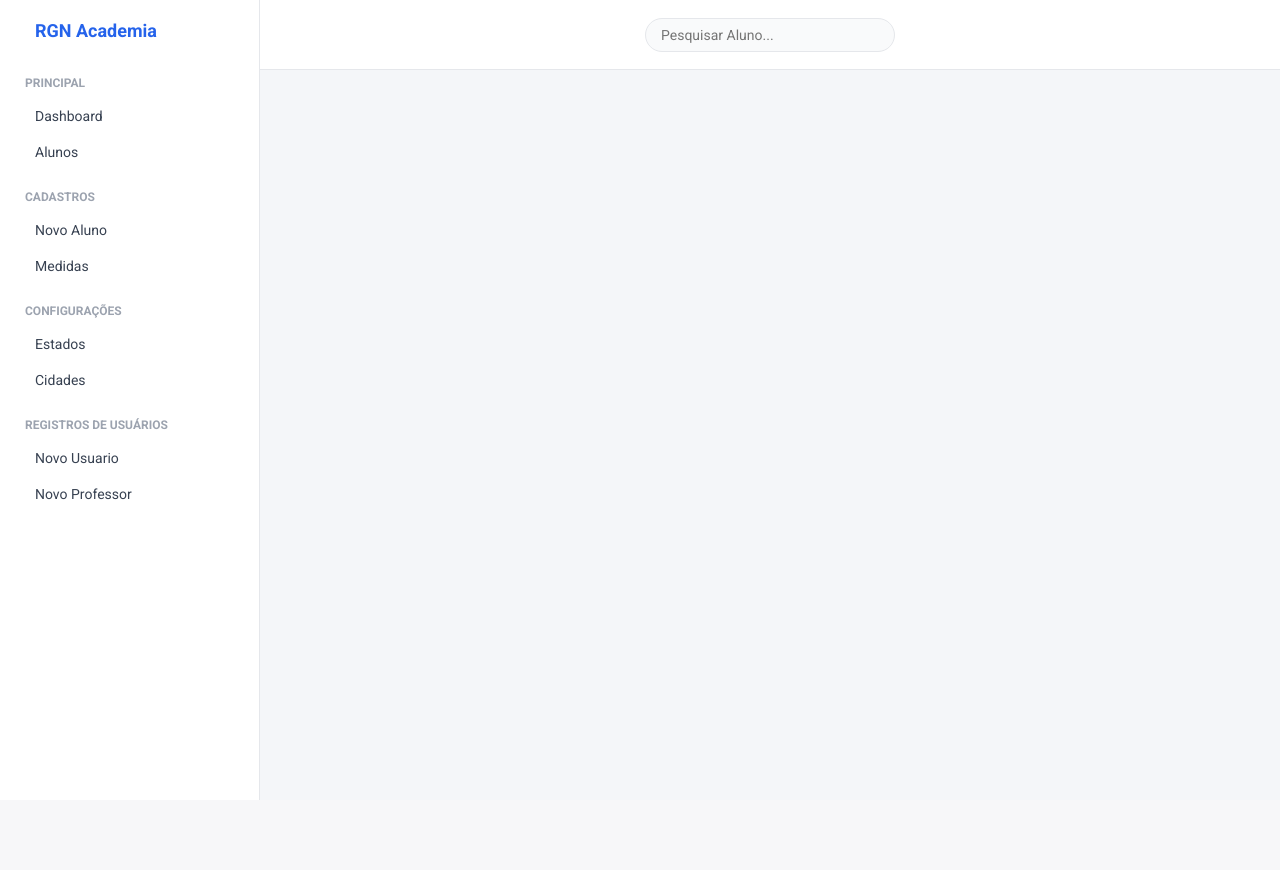
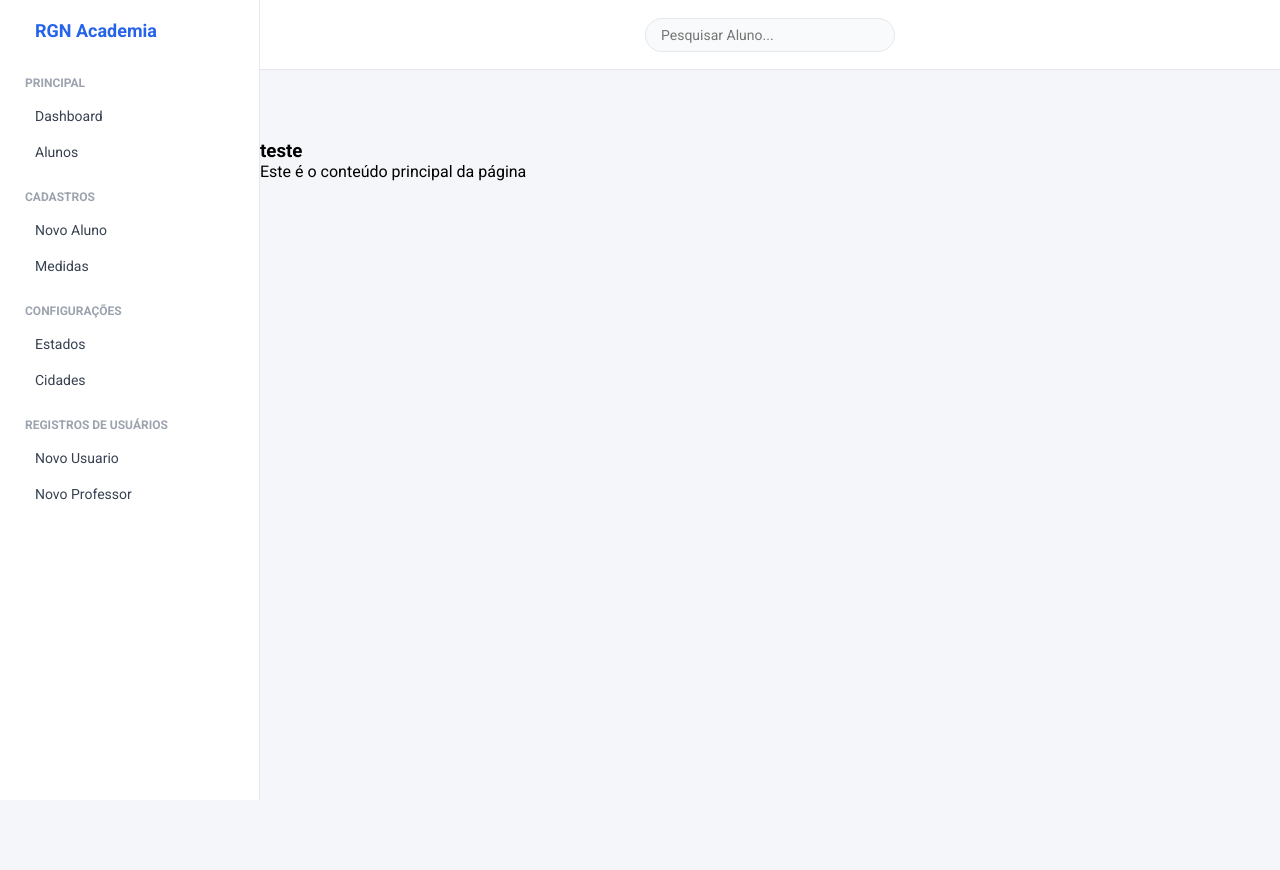
Before and after one commit to renangondo/Projeto-Academia, a Django app: template paginas/templates/modelo.html in a window 1280 px wide. Before the commit the page ends 800 px from the top, so only its background shows below. Run offline with Django 3.2, Linux system fonts and the light colour scheme; the template is opened without the code that fills it, so the values that code supplies are empty.

```diff
--- a/cadastros/templates/cadastros/form.html
+++ b/cadastros/templates/cadastros/form.html
@@ -1,7 +1,7 @@
 {% extends 'modelo.html' %}
 {% load static %}
 
-
+{%block main%}
 <h4 class="lead">Preencha todos os campos obrigatorios</h4>
 
 <form action="" method="get">
@@ -10,4 +10,7 @@
     {{ form.as_p }}
 
     <button type="submit" class="btn btn-primary">Cadastrar</button>
+{%endblock%}
+
+
 </form>
--- a/paginas/templates/modelo.html
+++ b/paginas/templates/modelo.html
@@ -8,15 +8,18 @@
     <meta name="viewport" content="width=device-width, initial-scale=1.0">
     <link rel="preconnect" href="https://fonts.googleapis.com">
     <link rel="preconnect" href="https://fonts.gstatic.com" crossorigin>
-    <link href="https://fonts.googleapis.com/css2?family=Montserrat&family=Roboto:ital,wght@0,100..900;1,100..900&display=swap"rel="stylesheet">
+    <link
+        href="https://fonts.googleapis.com/css2?family=Montserrat&family=Roboto:ital,wght@0,100..900;1,100..900&display=swap"
+        rel="stylesheet">
     <link rel="stylesheet" href="{% static 'css/modelo.css' %}">
     <title>Pagina modelo Padrão</title>
 </head>
 
 <body>
-    <div class="container">
+
+    <div class="layout">
+
         {%block menu%}
-        <!-- Menu lateral -->
         <aside class="aside-menu">
             <div class="logo">
                 <i class="fas fa-dumbbell"></i>
@@ -59,7 +62,9 @@
         </aside>
         {%endblock%}
 
-        <!-- Conteudo main -->
+
+        <!-- MAIN AREA  -->
+        <div class="main-area">
             {%block header%}
             <header>
                 <div class="pesquisar">
@@ -67,8 +72,25 @@
                     <button><i class="fas fa-search"></i></button>
                 </div>
             </header>
-        {%endblock%}
+            {% endblock %}
+
+
+
+            <!-- Container para conteúdo principal -->
+            <div class="container-main">
+            {%block main%}
+                <main class="main-content">
+                        <h3>teste</h3>
+                        <p>Este é o conteúdo principal da página</p>
+                </main>
+            {% endblock %}
             </div>
+        </div>
+
+
+    </div>
+    <!-- Menu lateral fixo -->
+
 
 </body>
 
--- a/static/css/modelo.css
+++ b/static/css/modelo.css
@@ -7,10 +7,35 @@
 
 body {
     background-color: #f4f6f9;
+    min-height: 100vh;
 }
 
-.container {
+.layout {
     display: flex;
+    min-height: 100vh;
+}
+
+.main-area {
+    margin-left: 260px;
+    width: calc(100% - 260px);
+}
+
+/*HEADER SUPERIOR*/
+header {
+    width: 100%;
+    height: 70px;
+    background-color: #FFFFFF;
+    border-bottom: 1px solid #e5e7eb;
+    display: flex;
+    align-items: center;
+    justify-content: center;
+    padding: 0 30px;
+    top: 0;
+    z-index: 999;
+}
+
+.container-main{
+    padding-top: 70px;
     min-height: 100vh;
 }
 
@@ -21,6 +46,12 @@ body {
     padding: 20px 0;
     display: flex;
     flex-direction: column;
+    position: fixed;
+    top: 0;
+    left: 0;
+    height: 100vh;
+    z-index: 1000;
+    overflow-y: auto;
 }
 
 .logo {
@@ -73,19 +104,6 @@ body {
     color: #2563eb;
 }
 
-/*HEADER SUPERIOR*/
-
-header {
-    flex: 1;
-    height: 70px;
-    background-color: #FFFFFF;
-    border-bottom: 1px solid #e5e7eb;
-    display: flex;
-    align-items: center;
-    justify-content: center;
-    padding: 0 30px;
-}
-
 .pesquisar {
     background-color: #f9fafb;
     border: 1px solid #e5e7eb;
@@ -114,3 +132,14 @@ header {
 .pesquisar button:hover {
     color: #2563eb;
 }
+
+
+/* CONTEÚDO PRINCIPAL */
+
+.container-main{
+
+}
+
+.main-content {
+
+}
```
Lines whose indentation alone changed are shown as unchanged.
